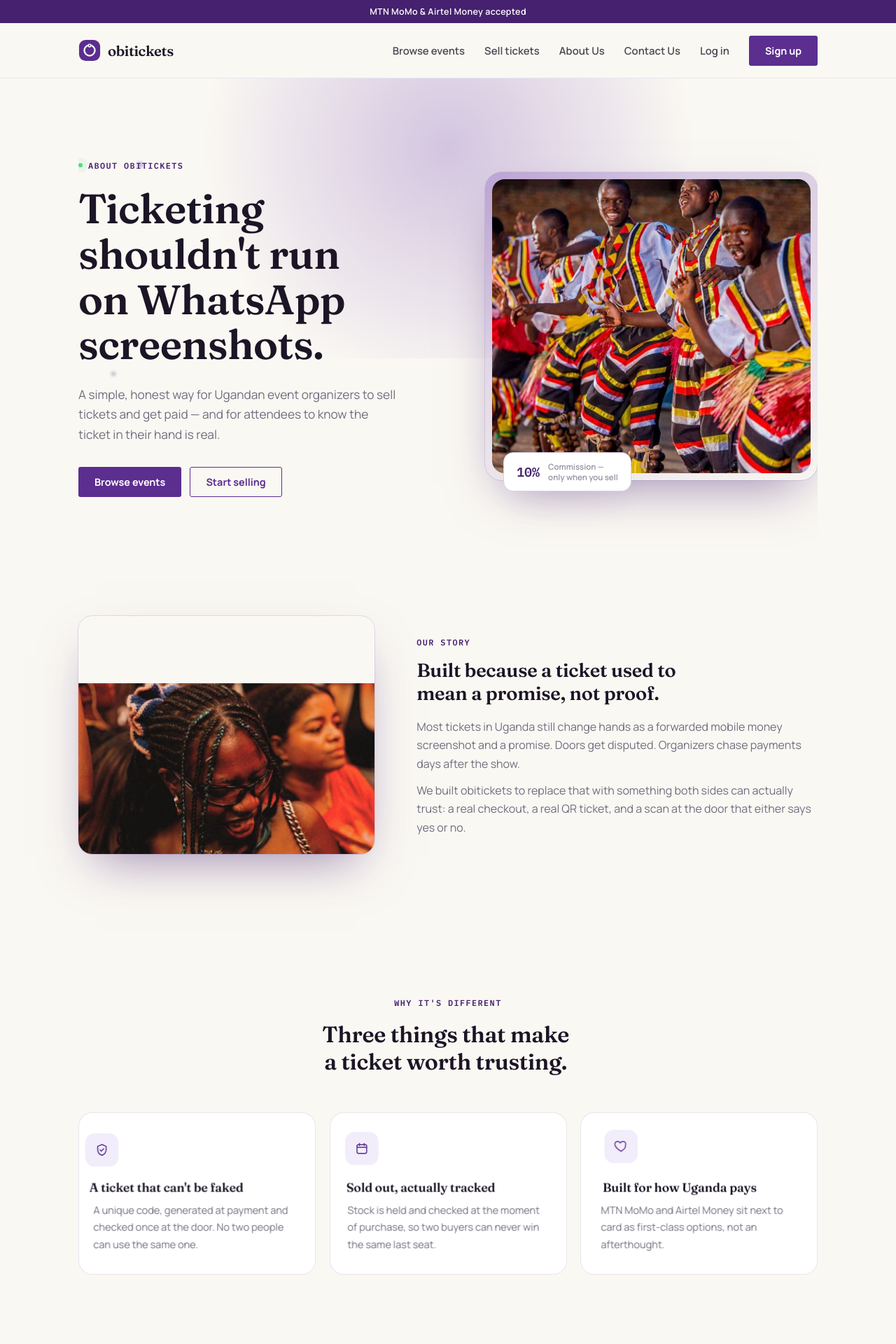
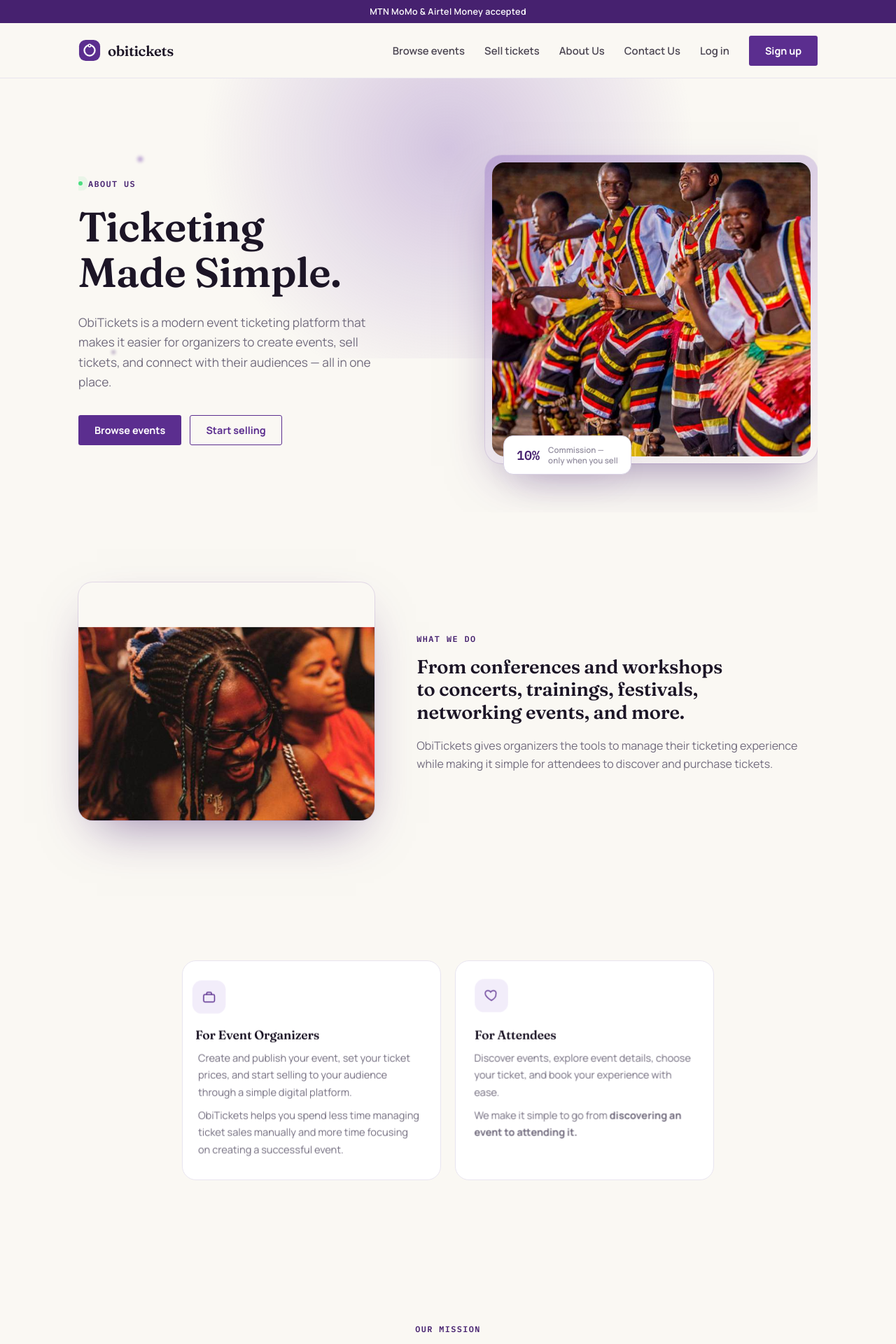
Before and after one commit to obinacademy-lab/obitickets, a PHP site: page /about.php in a window 1280 px wide. Shown: the top 1920 px of the page at 70% size. Run offline with PHP 8.4, Linux system fonts and the light colour scheme.

Commit message:
Replace About Us page copy with the new ObiTickets messaging
Mirrors obinacademy-lab/obitickets dev-repo commit 3f54ec1.

Co-Authored-By: Claude Sonnet 5 <noreply@anthropic.com>

```diff
--- a/about.php
+++ b/about.php
@@ -2,7 +2,7 @@
 require_once __DIR__ . '/includes/bootstrap.php';
 
 $pageTitle = 'About — obitickets';
-$pageDescription = 'obitickets is a simple, honest way for Ugandan event organizers to sell tickets and get paid — and for attendees to know the ticket in their hand is real.';
+$pageDescription = 'ObiTickets is a modern event ticketing platform that makes it easier for organizers to create events, sell tickets, and connect with their audiences — all in one place.';
 $bodyClass = 'classic-page';
 include __DIR__ . '/includes/header.php';
 ?>
@@ -14,9 +14,9 @@ include __DIR__ . '/includes/header.php';
     <span class="orb orb1"></span><span class="orb orb2"></span><span class="orb orb3"></span>
     <div class="ah-hero-grid">
       <div>
-        <span class="kicker hero-in d1"><i></i>About obitickets</span>
-        <h1><span class="split-heading" data-split id="heroHeading">Ticketing shouldn't run on WhatsApp screenshots.</span></h1>
-        <p class="dek hero-in d3">A simple, honest way for Ugandan event organizers to sell tickets and get paid — and for attendees to know the ticket in their hand is real.</p>
+        <span class="kicker hero-in d1"><i></i>About Us</span>
+        <h1><span class="split-heading" data-split id="heroHeading">Ticketing Made Simple.</span></h1>
+        <p class="dek hero-in d3">ObiTickets is a modern event ticketing platform that makes it easier for organizers to create events, sell tickets, and connect with their audiences — all in one place.</p>
         <div class="ah-hero-btns hero-in d4">
           <span class="magnetic"><a class="btn btn-purple" href="/">Browse events</a></span>
           <span class="magnetic"><a class="btn btn-line" href="/signup.php">Start selling</a></span>
@@ -35,57 +35,44 @@ include __DIR__ . '/includes/header.php';
     <div class="story-grid">
       <div class="story-media curtain parallax" data-speed="0.12"><img src="/assets/images/about/crowd.jpg" alt="Crowd dancing at a night event"></div>
       <div class="story-text">
-        <span class="kicker reveal">Our story</span>
-        <h3><span class="split-heading" data-split>Built because a ticket used to mean a promise, not proof.</span></h3>
-        <p class="reveal reveal-delay-1">Most tickets in Uganda still change hands as a forwarded mobile money screenshot and a promise. Doors get disputed. Organizers chase payments days after the show.</p>
-        <p class="reveal reveal-delay-2">We built obitickets to replace that with something both sides can actually trust: a real checkout, a real QR ticket, and a scan at the door that either says yes or no.</p>
+        <span class="kicker reveal">What we do</span>
+        <h3><span class="split-heading" data-split>From conferences and workshops to concerts, trainings, festivals, networking events, and more.</span></h3>
+        <p class="reveal reveal-delay-1">ObiTickets gives organizers the tools to manage their ticketing experience while making it simple for attendees to discover and purchase tickets.</p>
+      </div>
+    </div>
+  </section>
+
+  <section class="ah-section">
+    <div class="principle-grid principle-grid-2">
+      <div class="principle-card reveal tilt-card">
+        <div class="principle-ic"><svg width="20" height="20"><use href="#ic-briefcase"/></svg></div>
+        <h3>For Event Organizers</h3>
+        <p>Create and publish your event, set your ticket prices, and start selling to your audience through a simple digital platform.</p>
+        <p>ObiTickets helps you spend less time managing ticket sales manually and more time focusing on creating a successful event.</p>
+      </div>
+      <div class="principle-card reveal reveal-delay-1 tilt-card">
+        <div class="principle-ic"><svg width="20" height="20"><use href="#ic-heart"/></svg></div>
+        <h3>For Attendees</h3>
+        <p>Discover events, explore event details, choose your ticket, and book your experience with ease.</p>
+        <p>We make it simple to go from <strong>discovering an event to attending it.</strong></p>
       </div>
     </div>
   </section>
 
   <section class="ah-section">
     <div class="ah-section-head">
-      <span class="kicker reveal">Why it's different</span>
-      <h2><span class="split-heading" data-split>Three things that make a ticket worth trusting.</span></h2>
-    </div>
-    <div class="principle-grid">
-      <div class="principle-card reveal tilt-card">
-        <div class="principle-ic"><svg width="20" height="20"><use href="#ic-shield"/></svg></div>
-        <h3>A ticket that can't be faked</h3>
-        <p>A unique code, generated at payment and checked once at the door. No two people can use the same one.</p>
-      </div>
-      <div class="principle-card reveal reveal-delay-1 tilt-card">
-        <div class="principle-ic"><svg width="20" height="20"><use href="#ic-cal"/></svg></div>
-        <h3>Sold out, actually tracked</h3>
-        <p>Stock is held and checked at the moment of purchase, so two buyers can never win the same last seat.</p>
-      </div>
-      <div class="principle-card reveal reveal-delay-2 tilt-card">
-        <div class="principle-ic"><svg width="20" height="20"><use href="#ic-heart"/></svg></div>
-        <h3>Built for how Uganda pays</h3>
-        <p>MTN MoMo and Airtel Money sit next to card as first-class options, not an afterthought.</p>
-      </div>
+      <span class="kicker reveal">Our mission</span>
+      <h2><span class="split-heading" data-split>Simple, accessible, and efficient ticketing.</span></h2>
+      <p class="reveal reveal-delay-1">Our mission is to make event ticketing simple, accessible, and efficient for organizers and attendees. We are building a platform that connects great events with the people who want to experience them.</p>
     </div>
   </section>
 
   <section class="ah-section">
     <div class="ah-section-head">
-      <span class="kicker reveal">On the ground</span>
-      <h2><span class="split-heading" data-split>What &quot;seen properly&quot; looks like.</span></h2>
-    </div>
-    <div class="moment-strip">
-      <div class="big curtain parallax" data-speed="0.08"><img src="/assets/images/about/attendee.jpg" alt="Attendee laughing at a night event"></div>
-      <div class="stack">
-        <div class="thumb curtain reveal-delay-1 parallax" data-speed="0.15"><img src="/assets/images/about/dancers.jpg" alt="Traditional dance troupe performing"></div>
-        <div class="thumb curtain reveal-delay-2 parallax" data-speed="0.15"><img src="/assets/images/about/crowd.jpg" alt="Crowd at a night event"></div>
-      </div>
-    </div>
-  </section>
-
-  <section class="ah-section">
-    <div class="stat-band">
-      <div class="stat-tile reveal tilt-card"><div class="n mono" data-count="10" data-suffix="%">0%</div><div class="l">Commission, only when you sell</div></div>
-      <div class="stat-tile reveal reveal-delay-1 tilt-card"><div class="n mono">&lt;1min</div><div class="l">Average checkout time</div></div>
-      <div class="stat-tile reveal reveal-delay-2 tilt-card"><div class="n mono">UGX</div><div class="l">Currently live across Uganda</div></div>
+      <span class="kicker reveal">Our vision</span>
+      <h2><span class="split-heading" data-split>Create, launch, and sell tickets without complicated technology.</span></h2>
+      <p class="reveal reveal-delay-1">We envision a future where anyone can create, launch, and sell tickets for an event without complicated technology.</p>
+      <p class="reveal reveal-delay-2 mono" style="color:var(--purple-deep); font-weight:600; margin-top:20px;">Create. Sell. Connect. Attend.</p>
     </div>
   </section>
 
@@ -94,8 +81,8 @@ include __DIR__ . '/includes/header.php';
       <div class="cta-ring"></div>
       <div class="ah-cta-inner">
         <span class="kicker" style="justify-content:center">Get started</span>
-        <h2>Every ticket, seen properly.</h2>
-        <p>Whichever side of the door you're on, obitickets is built to make it simple.</p>
+        <h2>Welcome to ObiTickets.</h2>
+        <p>Your simple solution for event ticketing.</p>
         <div class="ah-cta-btns">
           <span class="magnetic"><a class="btn btn-purple" href="/">Browse events</a></span>
           <span class="magnetic"><a class="btn btn-line" href="/signup.php">Start selling &mdash; it's free</a></span>
--- a/assets/css/style.css
+++ b/assets/css/style.css
@@ -361,6 +361,7 @@ body.classic-page .btn-line:hover{background:var(--purple-tint); border-color:va
 .ah-section-head{text-align:center; max-width:560px; margin:0 auto 50px;}
 .ah-section-head .kicker{justify-content:center;}
 .ah-section-head h2{font-size:2rem; margin-top:16px;}
+.ah-section-head p{margin-top:16px; font-size:1rem;}
 
 .story-grid{display:grid; grid-template-columns:0.85fr 1.15fr; gap:60px; align-items:center;}
 .story-media{border-radius:20px; box-shadow:0 0 0 1px rgba(130,88,184,0.18), 0 30px 70px -26px rgba(70,33,111,0.55); will-change:transform;}
@@ -370,6 +371,7 @@ body.classic-page .btn-line:hover{background:var(--purple-tint); border-color:va
 .story-text p + p{margin-top:12px;}
 
 .principle-grid{display:grid; grid-template-columns:repeat(3,1fr); gap:20px; perspective:900px;}
+.principle-grid-2{grid-template-columns:repeat(2,1fr); max-width:760px; margin:0 auto;}
 .principle-card{background:var(--surface); border:1px solid var(--line); border-radius:20px; padding:32px 26px; transition:box-shadow .5s var(--ease), border-color .5s var(--ease), transform .25s var(--ease-back); transform-style:preserve-3d; will-change:transform;}
 .principle-card:hover{box-shadow:0 30px 60px -20px rgba(70,33,111,0.6); border-color:var(--line-strong);}
 .principle-ic{width:46px; height:46px; border-radius:13px; background:var(--purple-tint); color:var(--purple); display:flex; align-items:center; justify-content:center; transition:transform .45s var(--ease-back), background .45s var(--ease); animation:iconFloat 3.4s ease-in-out infinite; transform:translateZ(30px);}
```
